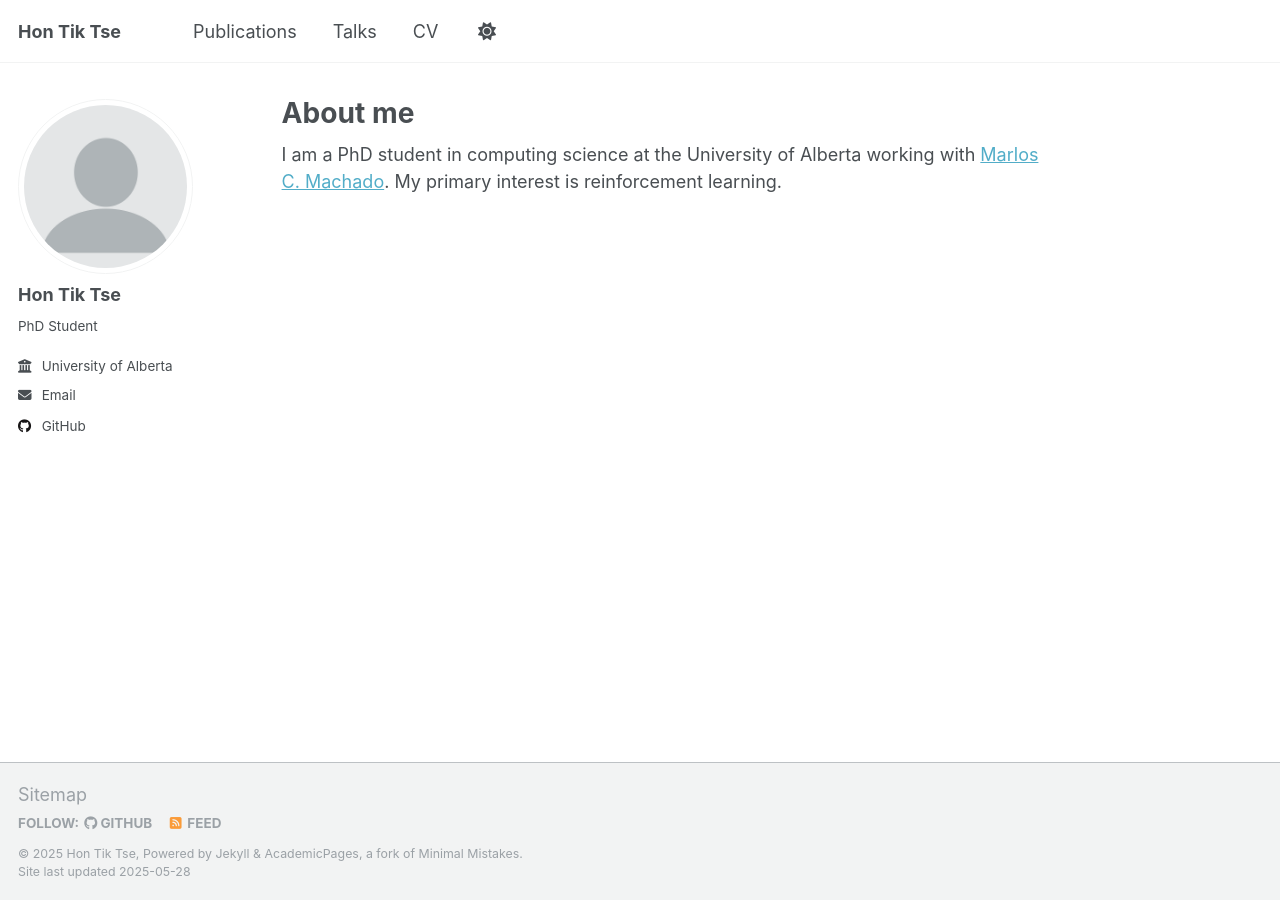
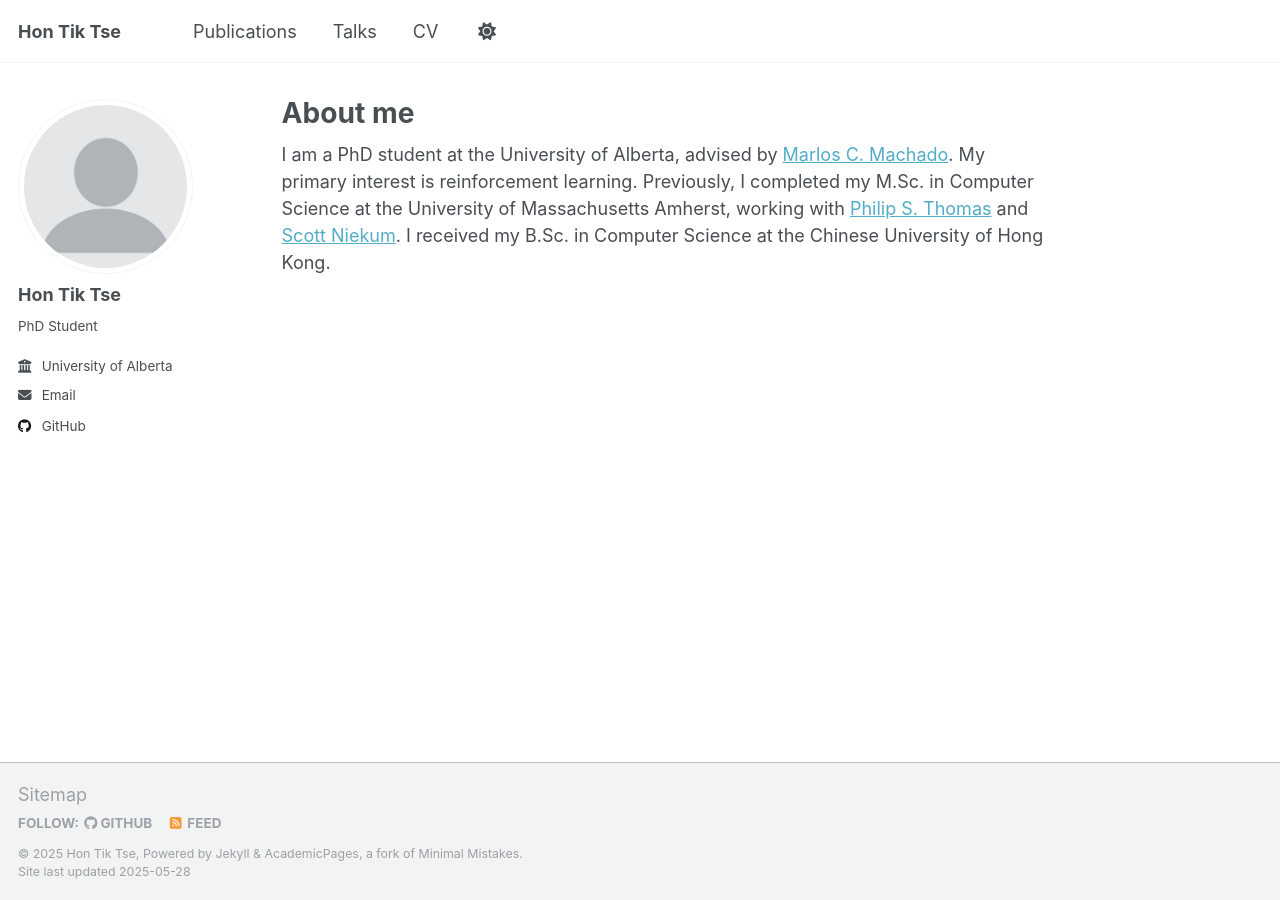
Before and after one commit to httse9/httse9.github.io, a Jekyll site: the page built from _pages/about.md, in a window 1280 px wide. Built offline with Jekyll 4.4.1, drawn with Linux system fonts in a browser that asks for light colours.

Commit message:
Update about.md

```diff
--- a/_pages/about.md
+++ b/_pages/about.md
@@ -7,4 +7,4 @@ redirect_from:
   - /about.html
 ---
 
-I am a PhD student in computing science at the University of Alberta working with [Marlos C. Machado](https://webdocs.cs.ualberta.ca/~machado/). My primary interest is reinforcement learning.
+I am a PhD student at the University of Alberta, advised by [Marlos C. Machado](https://webdocs.cs.ualberta.ca/~machado/). My primary interest is reinforcement learning. Previously, I completed my M.Sc. in Computer Science at the University of Massachusetts Amherst, working with [Philip S. Thomas](https://people.cs.umass.edu/~pthomas/) and [Scott Niekum](https://people.cs.umass.edu/~sniekum/). I received my B.Sc. in Computer Science at the Chinese University of Hong Kong.
```
